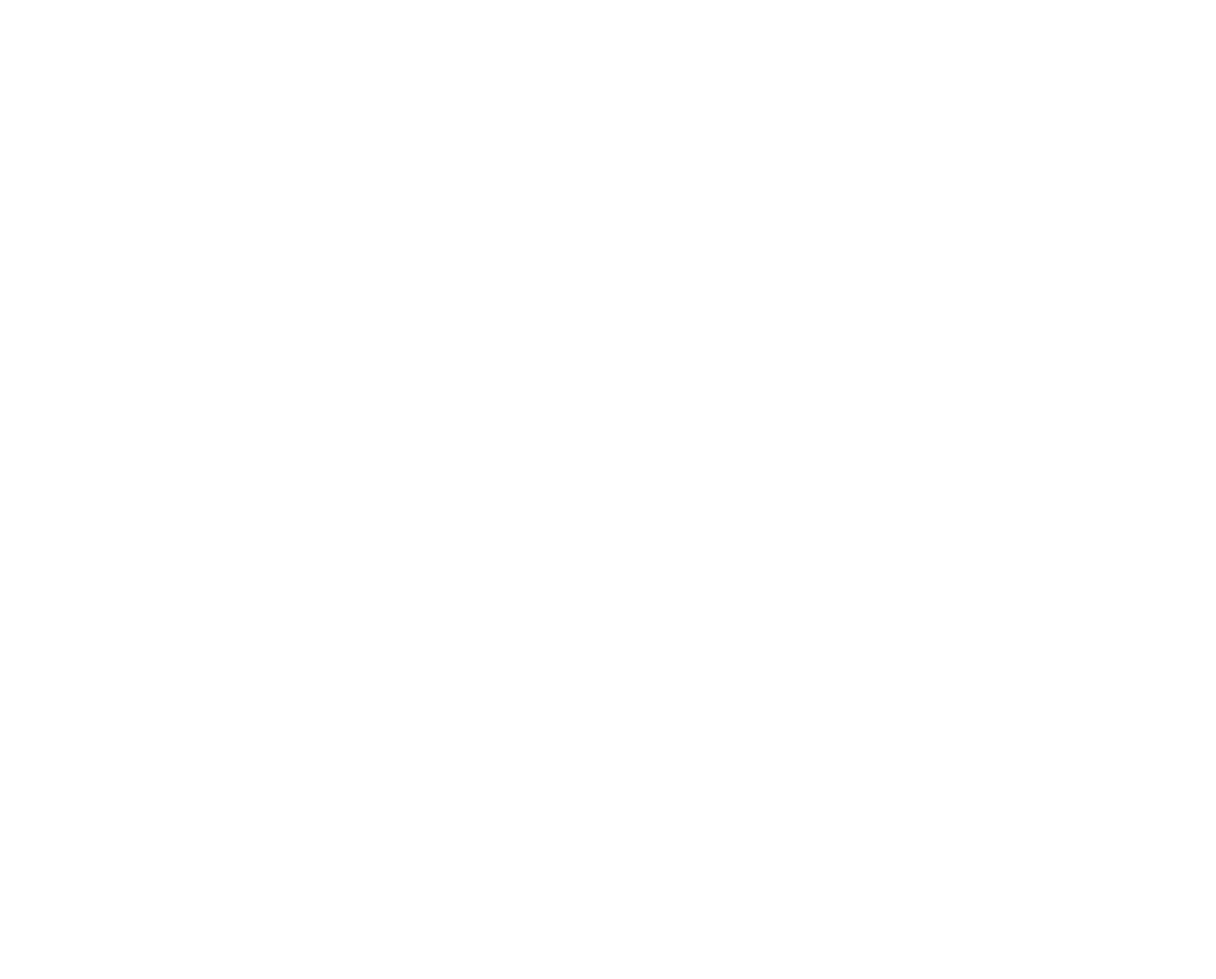
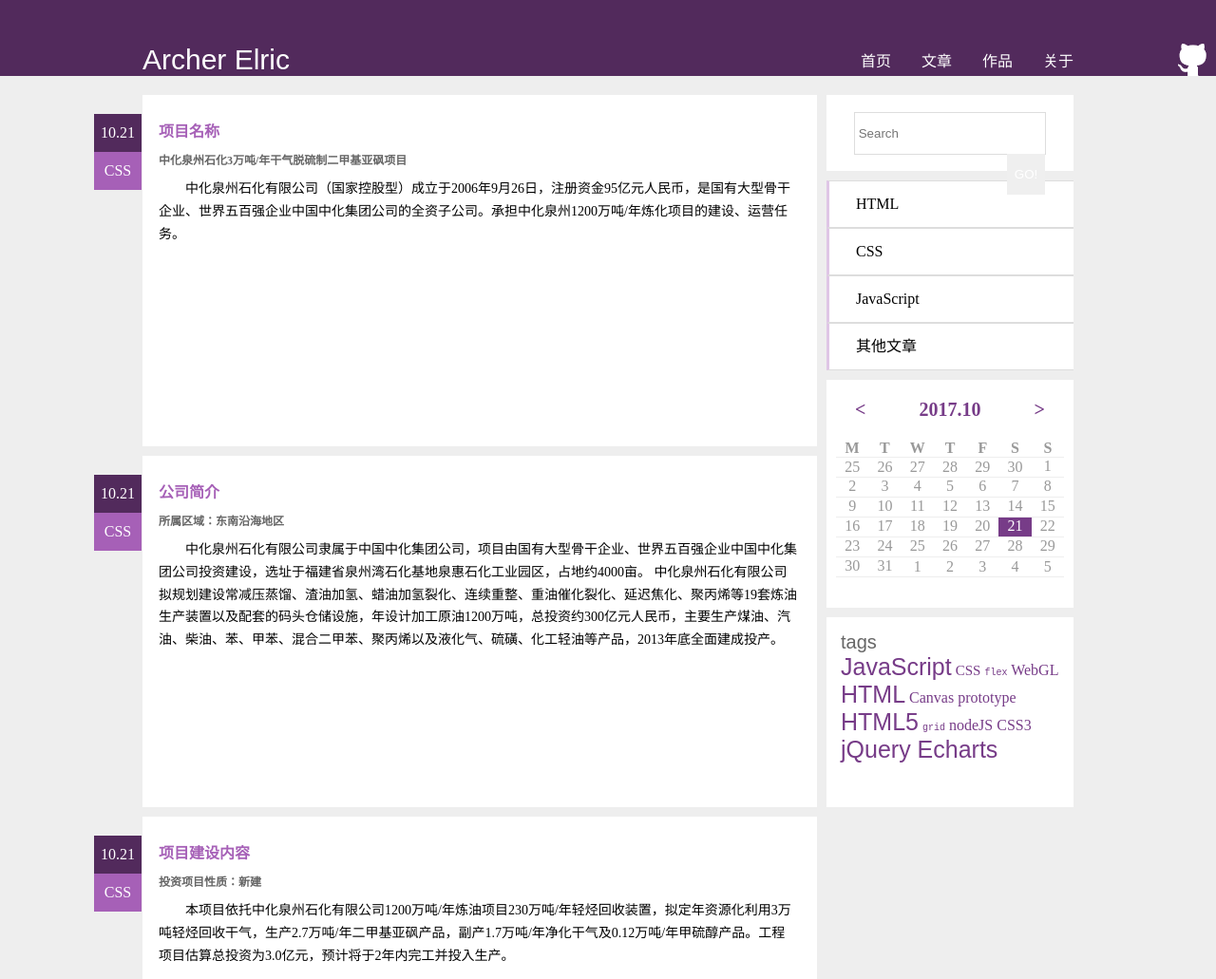
Before and after one commit to ArcherElric/ife, a plain HTML site: page test0001/blog.html in a window 1280 px wide. Shown: the top 1031 px of the page at 95% size. Before the commit the page ends 800 px from the top, so only its background shows below. Drawn offline with Linux system fonts and the light colour scheme.

Commit message:
write the blog

```diff
--- a/test0001/about.html
+++ b/test0001/about.html
@@ -0,0 +1,95 @@
+<!DOCTYPE html>
+<html>
+    <head>
+        <meta charset="utf-8">
+        <title>ArcherElric's Web</title>
+        <link rel="stylesheet" href="css/main.css">
+    </head>
+    <body>
+        <header>
+            <div id="outer">
+                <p id="myid">Archer Elric</p>
+                <nav id="nav1">
+                    <a href="index.html">首页</a>
+                    <a href="blog.html">文章</a>
+                    <a href="gallery.html">作品</a>
+                    <a href="about.html">关于</a>
+                </nav>
+            </div>
+            <a href="https://github.com/ArcherElric/"><img src="img/icon-github.png"
+                alt="Github_logo" id="ghloge" title="Go to My Github"></a>
+        </header>
+
+        <footer>
+            <nav id="nav2">
+                <a href="index.html">首页</a>
+                <a href="blog.html">文章</a>
+                <a href="gallery.html">作品</a>
+                <a href="about.html">关于</a>
+            </nav>
+            <div id="footer">
+                <div class="footer-container">
+                    <div>
+                        <p>学习资料</p>
+                        <ul>
+                            <a href="#javascript:;"><li>Link</li></a>
+                            <a href="#javascript:;"><li>Link</li></a>
+                            <a href="#javascript:;"><li>Link</li></a>
+                            <a href="#javascript:;"><li>Link</li></a>
+                            <a href="#javascript:;"><li>Link</li></a>
+                            <a href="#javascript:;"><li>Link</li></a>
+                        </ul>
+                    </div>
+                    <div>
+                        <p>友情链接</p>
+                        <ul>
+                            <a href="#javascript:;"><li>Link</li></a>
+                            <a href="#javascript:;"><li>Link</li></a>
+                            <a href="#javascript:;"><li>Link</li></a>
+                            <a href="#javascript:;"><li>Link</li></a>
+                            <a href="#javascript:;"><li>Link</li></a>
+                            <a href="#javascript:;"><li>Link</li></a>
+                        </ul>
+                    </div>
+                    <div>
+                        <p>我的爱好</p>
+                        <ul>
+                            <a href="#javascript:;"><li>Link</li></a>
+                            <a href="#javascript:;"><li>Link</li></a>
+                            <a href="#javascript:;"><li>Link</li></a>
+                            <a href="#javascript:;"><li>Link</li></a>
+                            <a href="#javascript:;"><li>Link</li></a>
+                            <a href="#javascript:;"><li>Link</li></a>
+                        </ul>
+                    </div>
+                    <div>
+                        <p>化工生活</p>
+                        <ul>
+                            <a href="#javascript:;"><li>Link</li></a>
+                            <a href="#javascript:;"><li>Link</li></a>
+                            <a href="#javascript:;"><li>Link</li></a>
+                            <a href="#javascript:;"><li>Link</li></a>
+                            <a href="#javascript:;"><li>Link</li></a>
+                            <a href="#javascript:;"><li>Link</li></a>
+                        </ul>
+                    </div>
+                    <div>
+                        <p>校园活动</p>
+                        <ul>
+                            <a href="#javascript:;"><li>Link</li></a>
+                            <a href="#javascript:;"><li>Link</li></a>
+                            <a href="#javascript:;"><li>Link</li></a>
+                            <a href="#javascript:;"><li>Link</li></a>
+                            <a href="#javascript:;"><li>Link</li></a>
+                            <a href="#javascript:;"><li>Link</li></a>
+                        </ul>
+                    </div>
+                </div>
+                <div class="right">
+                    <p class="right-info">版权信息</p>
+                    <img src="img/icon-github.png" alt="logo">
+                </div>
+            </div>
+        </footer>
+    </body>
+</html>
--- a/test0001/blog.html
+++ b/test0001/blog.html
@@ -0,0 +1,254 @@
+<!DOCTYPE html>
+<html>
+    <head>
+        <meta charset="utf-8">
+        <title>ArcherElric's Web</title>
+        <link rel="stylesheet" href="css/main.css">
+    </head>
+    <body>
+        <header>
+            <div id="outer">
+                <p id="myid">Archer Elric</p>
+                <nav id="nav1">
+                    <a href="index.html">首页</a>
+                    <a href="blog.html">文章</a>
+                    <a href="gallery.html">作品</a>
+                    <a href="about.html">关于</a>
+                </nav>
+            </div>
+            <a href="https://github.com/ArcherElric/"><img src="img/icon-github.png"
+                alt="Github_logo" id="ghloge" title="Go to My Github"></a>
+        </header>
+        <article class="blog-layout">
+            <div class="blog-main">
+                <div class="blog-right">
+                    <div class="articles">
+                        <div class="left-date">
+                            <p>10.21</p>
+                            <p>CSS</p>
+                        </div>
+                        <h2>项目名称</h2>
+                        <h3>中化泉州石化3万吨/年干气脱硫制二甲基亚砜项目</h3>
+                        <p class="blog-p">中化泉州石化有限公司（国家控股型）成立于2006年9月26日，注册资金95亿元人民币，是国有大型骨干企业、世界五百强企业中国中化集团公司的全资子公司。承担中化泉州1200万吨/年炼化项目的建设、运营任务。</p>
+                    </div>
+                    <div class="articles">
+                        <div class="left-date">
+                            <p>10.21</p>
+                            <p>CSS</p>
+                        </div>
+                        <h2>公司简介</h2>
+                        <h3>所属区域：东南沿海地区</h3>
+                        <p class="blog-p">中化泉州石化有限公司隶属于中国中化集团公司，项目由国有大型骨干企业、世界五百强企业中国中化集团公司投资建设，选址于福建省泉州湾石化基地泉惠石化工业园区，占地约4000亩。 中化泉州石化有限公司拟规划建设常减压蒸馏、渣油加氢、蜡油加氢裂化、连续重整、重油催化裂化、延迟焦化、聚丙烯等19套炼油生产装置以及配套的码头仓储设施，年设计加工原油1200万吨，总投资约300亿元人民币，主要生产煤油、汽油、柴油、苯、甲苯、混合二甲苯、聚丙烯以及液化气、硫磺、化工轻油等产品，2013年底全面建成投产。</p>
+                    </div>
+                    <div class="articles">
+                        <div class="left-date">
+                            <p>10.21</p>
+                            <p>CSS</p>
+                        </div>
+                        <h2>项目建设内容</h2>
+                        <h3>投资项目性质：新建</h3>
+                        <p class="blog-p">本项目依托中化泉州石化有限公司1200万吨/年炼油项目230万吨/年轻烃回收装置，拟定年资源化利用3万吨轻烃回收干气，生产2.7万吨/年二甲基亚砜产品，副产1.7万吨/年净化干气及0.12万吨/年甲硫醇产品。工程项目估算总投资为3.0亿元，预计将于2年内完工并投入生产。</p>
+                    </div>
+                    <!-- 导航条 -->
+                    <div class="articles-nav">
+                        <ul>
+                            <li><a href="#javascript:;">第一页</a></li>
+                            <li><a href="#javascript:;">上一页</a></li>
+                            <li><a href="#javascript:;">1</a></li>
+                            <li><a href="#javascript:;">2</a></li>
+                            <li><a href="#javascript:;">3</a></li>
+                            <li><a href="#javascript:;">4</a></li>
+                            <li><a href="#javascript:;">...</a></li>
+                            <li><a href="#javascript:;">下一页</a></li>
+                            <li><a href="#javascript:;">最后页</a></li>
+                        </ul>
+                    </div>
+                </div>
+                <div class="blog-left">
+                    <!-- 搜索 -->
+                    <div class="blog-search">
+                        <div class="blog-search-wrap">
+                            <input type="text" name="" value="" placeholder=" Search">
+                            <button type="button" name="button">GO!</button>
+                        </div>
+                    </div>
+                    <!-- 选项 -->
+                    <div class="blog-class">
+                        <ul>
+                            <li><a href="#javascript:;">HTML</a></li>
+                            <li><a href="#javascript:;">CSS</a></li>
+                            <li><a href="#javascript:;">JavaScript</a></li>
+                            <li><a href="#javascript:;">其他文章</a></li>
+                        </ul>
+                    </div>
+                    <!-- 日历 -->
+                    <div class="blog-calendar">
+                        <table class="cal">
+                            <caption>
+                                <a href="#javascript:;" rel="prev">&lt;</a>
+                                    2017.10
+                                <a href="#javascript:;" rel="next">&gt;</a>
+                            </caption>
+                            <thead>
+                                <tr>
+                                    <th scope="col">M</th>
+                                    <th scope="col">T</th>
+                                    <th scope="col">W</th>
+                                    <th scope="col">T</th>
+                                    <th scope="col">F</th>
+                                    <th scope="col">S</th>
+                                    <th scope="col">S</th>
+                                </tr>
+                            </thead>
+                            <tbody>
+                                <tr>
+                                    <td class="null">25</td>
+                                    <td class="null">26</td>
+                                    <td class="null">27</td>
+                                    <td class="null">28</td>
+                                    <td class="null">29</td>
+                                    <td class="null">30</td>
+                                    <td><a href="#">1</a></td>
+                                </tr>
+                                <tr>
+                                    <td><a href="#">2</a></td>
+                                    <td><a href="#">3</a></td>
+                                    <td><a href="#">4</a></td>
+                                    <td><a href="#">5</a></td>
+                                    <td><a href="#">6</a></td>
+                                    <td><a href="#">7</a></td>
+                                    <td><a href="#">8</a></td>
+                                </tr>
+                                <tr>
+                                    <td><a href="#">9</a></td>
+                                    <td><a href="#">10</a></td>
+                                    <td><a href="#">11</a></td>
+                                    <td><a href="#">12</a></td>
+                                    <td><a href="#">13</a></td>
+                                    <td><a href="#">14</a></td>
+                                    <td><a href="#">15</a></td>
+                                </tr>
+                                <tr>
+                                    <td><a href="#">16</a></td>
+                                    <td><a href="#">17</a></td>
+                                    <td><a href="#">18</a></td>
+                                    <td><a href="#">19</a></td>
+                                    <td><a href="#">20</a></td>
+                                    <td class="now"><a href="#">21</a></td>
+                                    <td><a href="#">22</a></td>
+                                </tr>
+                                <tr>
+                                    <td><a href="#">23</a></td>
+                                    <td><a href="#">24</a></td>
+                                    <td><a href="#">25</a></td>
+                                    <td><a href="#">26</a></td>
+                                    <td><a href="#">27</a></td>
+                                    <td><a href="#">28</a></td>
+                                    <td><a href="#">29</a></td>
+                                </tr>
+                                <tr>
+                                    <td><a href="#">30</a></td>
+                                    <td><a href="#">31</a></td>
+                                    <td class="null">1</td>
+                                    <td class="null">2</td>
+                                    <td class="null">3</td>
+                                    <td class="null">4</td>
+                                    <td class="null">5</td>
+                                </tr>
+                            </tbody>
+                        </table>
+                    </div>
+                    <!-- 杂项 -->
+                    <div class="blog-tags">
+                        <div class="font">
+                            <p>tags</p>
+                            <span class="big">JavaScript</span>
+                            <span class="big2">CSS</span>
+                            <span class="small">flex</span>
+                            <span>WebGL</span>
+                            <span class="big">HTML</span>
+                            <span>Canvas</span>
+                            <span>prototype</span>
+                            <span class="big">HTML5</span>
+                            <span class="small">grid</span>
+                            <span>nodeJS</span>
+                            <span>CSS3</span>
+                            <span class="big">jQuery Echarts</span>
+                        </div>
+                    </div>
+                </div>
+            </div>
+        </article>
+        <footer>
+            <nav id="nav2">
+                <a href="index.html">首页</a>
+                <a href="blog.html">文章</a>
+                <a href="gallery.html">作品</a>
+                <a href="about.html">关于</a>
+            </nav>
+            <div id="footer">
+                <div class="footer-container">
+                    <div>
+                        <p>学习资料</p>
+                        <ul>
+                            <a href="#javascript:;"><li>Link</li></a>
+                            <a href="#javascript:;"><li>Link</li></a>
+                            <a href="#javascript:;"><li>Link</li></a>
+                            <a href="#javascript:;"><li>Link</li></a>
+                            <a href="#javascript:;"><li>Link</li></a>
+                            <a href="#javascript:;"><li>Link</li></a>
+                        </ul>
+                    </div>
+                    <div>
+                        <p>友情链接</p>
+                        <ul>
+                            <a href="#javascript:;"><li>Link</li></a>
+                            <a href="#javascript:;"><li>Link</li></a>
+                            <a href="#javascript:;"><li>Link</li></a>
+                            <a href="#javascript:;"><li>Link</li></a>
+                            <a href="#javascript:;"><li>Link</li></a>
+                            <a href="#javascript:;"><li>Link</li></a>
+                        </ul>
+                    </div>
+                    <div>
+                        <p>我的爱好</p>
+                        <ul>
+                            <a href="#javascript:;"><li>Link</li></a>
+                            <a href="#javascript:;"><li>Link</li></a>
+                            <a href="#javascript:;"><li>Link</li></a>
+                            <a href="#javascript:;"><li>Link</li></a>
+                            <a href="#javascript:;"><li>Link</li></a>
+                            <a href="#javascript:;"><li>Link</li></a>
+                        </ul>
+                    </div>
+                    <div>
+                        <p>化工生活</p>
+                        <ul>
+                            <a href="#javascript:;"><li>Link</li></a>
+                            <a href="#javascript:;"><li>Link</li></a>
+                            <a href="#javascript:;"><li>Link</li></a>
+                            <a href="#javascript:;"><li>Link</li></a>
+                            <a href="#javascript:;"><li>Link</li></a>
+                            <a href="#javascript:;"><li>Link</li></a>
+                        </ul>
+                    </div>
+                    <div>
+                        <p>校园活动</p>
+                        <ul>
+                            <a href="#javascript:;"><li>Link</li></a>
+                            <a href="#javascript:;"><li>Link</li></a>
+                            <a href="#javascript:;"><li>Link</li></a>
+                            <a href="#javascript:;"><li>Link</li></a>
+                            <a href="#javascript:;"><li>Link</li></a>
+                            <a href="#javascript:;"><li>Link</li></a>
+                        </ul>
+                    </div>
+                </div>
+                <div class="right">
+                    <p class="right-info">版权信息</p>
+                    <img src="img/icon-github.png" alt="logo">
+                </div>
+            </div>
+        </footer>
+    </body>
+</html>
--- a/test0001/css/main.css
+++ b/test0001/css/main.css
@@ -123,7 +123,6 @@ a:visited {
     line-height: 170%;
     text-align: justify;
 }
-
 .info-container {
     height: 600px;
     width: 960px;
@@ -160,6 +159,7 @@ footer {
     background: #000;
 }
 #nav2 {
+    position: relative;
     text-align: center;
     border-bottom: 2px solid #222;
 }
@@ -180,8 +180,9 @@ nav a:visited {
 #footer {
     color: #fff;
     width: 100%;
-    height: 360px;
+    height: 500px;
     background: #000;
+    position: relative;
 }
 .footer-container {
     width: 980px;
@@ -206,3 +207,269 @@ nav a:visited {
 .footer-container div a li {
     margin: 5px;
 }
+/*版权信息*/
+.right {
+    width: 100px;
+    margin-left: -50px;
+    color: #fff;
+    position: absolute;
+    bottom: 0;
+    left: 50%;
+    text-align: center;
+}
+.right p {
+    margin-bottom: 10px;
+}
+/*footer end*/
+
+/*blog start*/
+/*blog-right start*/
+.blog-layout {
+    background: #eee;
+    width: 100%;
+}
+.blog-main {
+    width: 980px;
+    height: 1250px;
+    margin: auto;
+    position: relative;
+}
+.blog-right {
+    width: 710px;
+    float: left;
+}
+.articles {
+    width: 710px;
+    height: 370px;
+    margin: 0 10px 10px 0;
+    background-color: #fff;
+    position: relative;
+}
+.articles:first-child {
+    border-top: 20px solid #eee;
+}
+.left-date {
+    color: #fff;
+    width: 50px;
+    height: 80px;
+    position: absolute;
+    top: 20px;
+    left: -51px;
+}
+.left-date p {
+    display: block;
+    height: 40px;
+    text-align: center;
+    line-height: 40px;
+}
+.left-date p:first-child {
+    background: #522A5C;
+}
+.left-date p:last-child {
+    background: #A660B7;
+}
+.articles h2 {
+    color: #A660B7;
+    padding: 25px 20px 10px 17px;
+    font-size: 16px;
+}
+.articles h3 {
+    color: #666;
+    font-size: 12px;
+    padding: 0 20px 10px 17px;
+}
+.blog-p {
+    font-size: 14px;
+    text-indent: 2em;
+    line-height: 1.7;
+    padding: 0 20px 10px 17px;
+}
+.articles-nav ul {
+    width: 710px;
+    height: 90px;
+    text-align: center;
+}
+.articles-nav ul li {
+    display: inline-block;
+    margin: 0 5px 50px 0;
+    /*padding: 15px;*/
+    background-color: #fff;
+}
+.articles-nav ul li a{
+    color: #000;
+    padding: 15px;
+    margin: 0;
+    display: inline-block;
+}
+.articles-nav ul li a:hover,
+.articles-nav ul li a:active {
+    color: #fff;
+    background-color: #A660B7;
+}
+/*blog-right end*/
+
+/*blog-left start*/
+
+/*blog-search start*/
+.blog-left {
+    margin-top: 20px;
+    float: right;
+    width: 260px;
+}
+.blog-search {
+    width: 260px;
+    height: 80px;
+    background-color: #fff;
+    position: relative;
+}
+.blog-search-wrap {
+    position: absolute;
+    width: 200px;
+    height: 43px;
+    top: 0;
+    left: 0;
+    right: 0;
+    bottom: 0;
+    margin: auto;
+    border: 1px solid #ddd;
+}
+.blog-search-wrap input {
+    height: 100%;
+    border: 0;
+    margin: 0;
+    padding: 0;
+}
+.blog-search-wrap button {
+    color: #fff;
+    float: right;
+    width: 20%;
+    height: 100%;
+    border: 0;
+    margin: 0;
+    padding: 0;
+    cursor: pointer;
+}
+/*blog-search end*/
+
+/*blog-class start*/
+.blog-class {
+    margin: 10px 0 10px 0;
+    background: #fff;
+}
+.blog-class ul {
+    height: 200px;
+}
+.blog-class ul li {
+    height: 48px;
+    border-top: 1px solid #ddd;
+    border-bottom: 1px solid #ddd;
+    border-left: 3px solid #DFC6E6;
+}
+.blog-class ul li a {
+    line-height: 48px;
+    height: 100%;
+    display: block;
+    color: #000;
+}
+.blog-class ul li:hover,
+.blog-class ul li:focus {
+    border-left: 3px solid #522A5C;
+}
+/*blog-class end*/
+
+/*blog-calendar start*/
+.blog-calendar {
+    width: 260px;
+    height: 240px;
+    background: #fff;
+}
+.blog-calendar table.cal {
+    border-collapse: separate;
+    border-spacing: 0;
+    text-align: center;
+    color: #999;
+    padding: 0 10px 10px 10px;
+    width: 260px;
+}
+.cal tr {
+    width: 260px;
+}
+.cal th, .cal td {
+    border-bottom: 1px solid #eee;
+}
+.cal td {
+    height: 20px;
+}
+.cal caption {
+    color: #773C88;
+    font-weight: bold;
+    font-size: 20px;
+    margin: 20px;
+}
+.cal caption a {
+    color: #773C88;
+    font-size: 20px;
+    font-weight: bold;
+}
+.cal caption [rel="prev"]{
+    float: left;
+    margin-left: 10px;
+}
+.cal caption [rel="next"]{
+    float: right;
+    margin-right: 10px;
+}
+.cal a {
+    color: #999;
+    margin: 0;
+    text-align: center;
+}
+.cal caption a:link,
+.cal caption a:visited {
+    text-decoration: none;
+}
+tbody tr td a {
+    width: 100%;
+    height: 100%;
+    display: inline-block;
+}
+tbody tr td a:hover {
+    background: #773C88;
+    color: #fff;
+}
+.now a {
+    background: #773C88;
+    color: #fff;
+}
+/*blog-calendar end*/
+
+/*blog-tags start*/
+.blog-tags {
+    margin-top: 10px;
+    width: 260px;
+    height: 200px;
+    background: #fff;
+}
+.font {
+    padding: 15px;
+    color: #773C88;
+}
+.font p {
+    color: #666;
+    font-size: 20px;
+    font-family: fantasy;
+}
+.big {
+    font-size: 25px;
+    font-family: sans-serif;
+}
+.small {
+    font-size: 10px;
+    font-family: monospace;
+}
+.big2 {
+    font-size: 15px;
+}
+/*blog-tags end*/
+
+/*blog end*/
```
Also changed, not shown: test0001/gallery.html (+95 -0 lines), test0001/index.html (+10 -6 lines).
